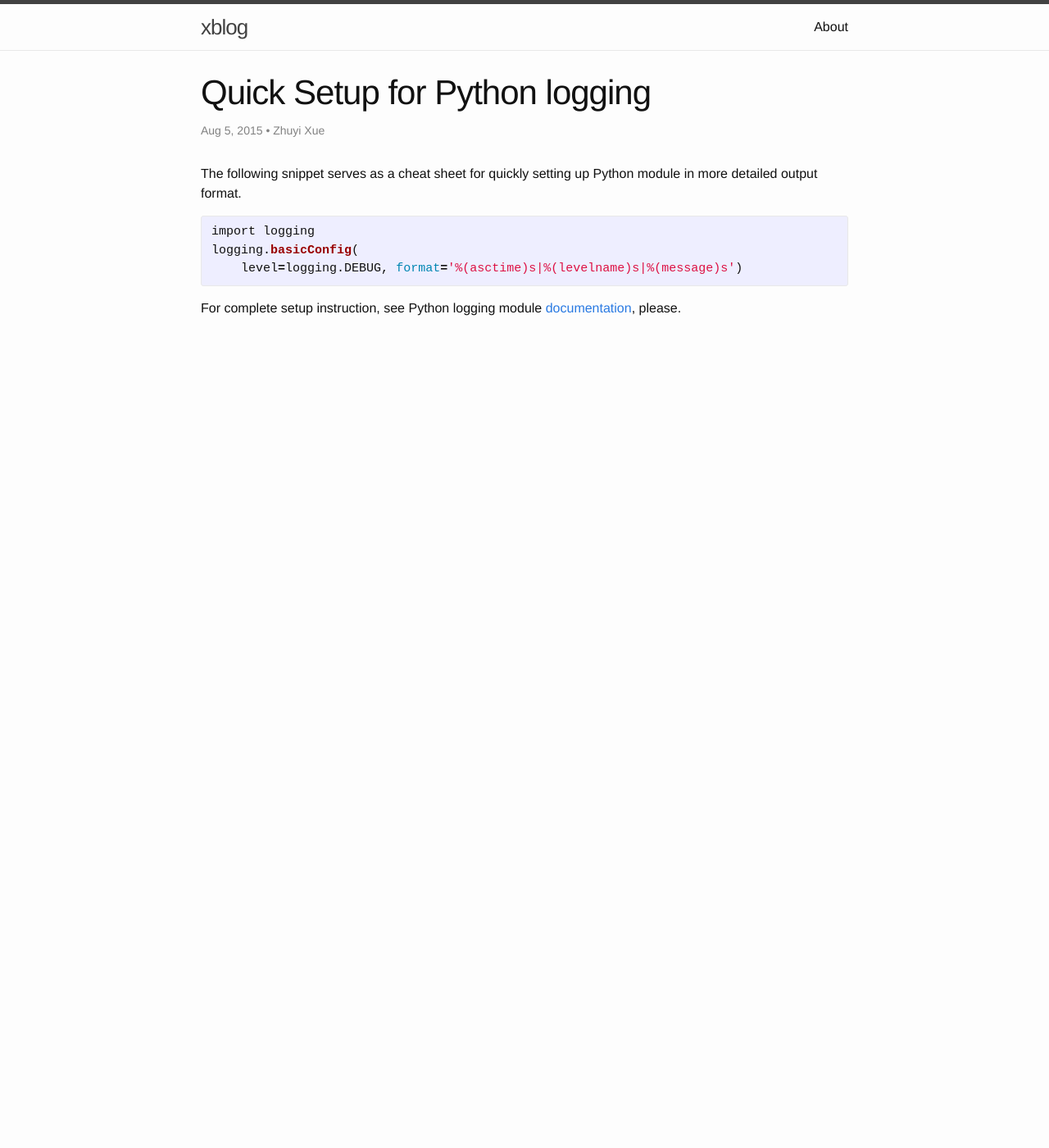
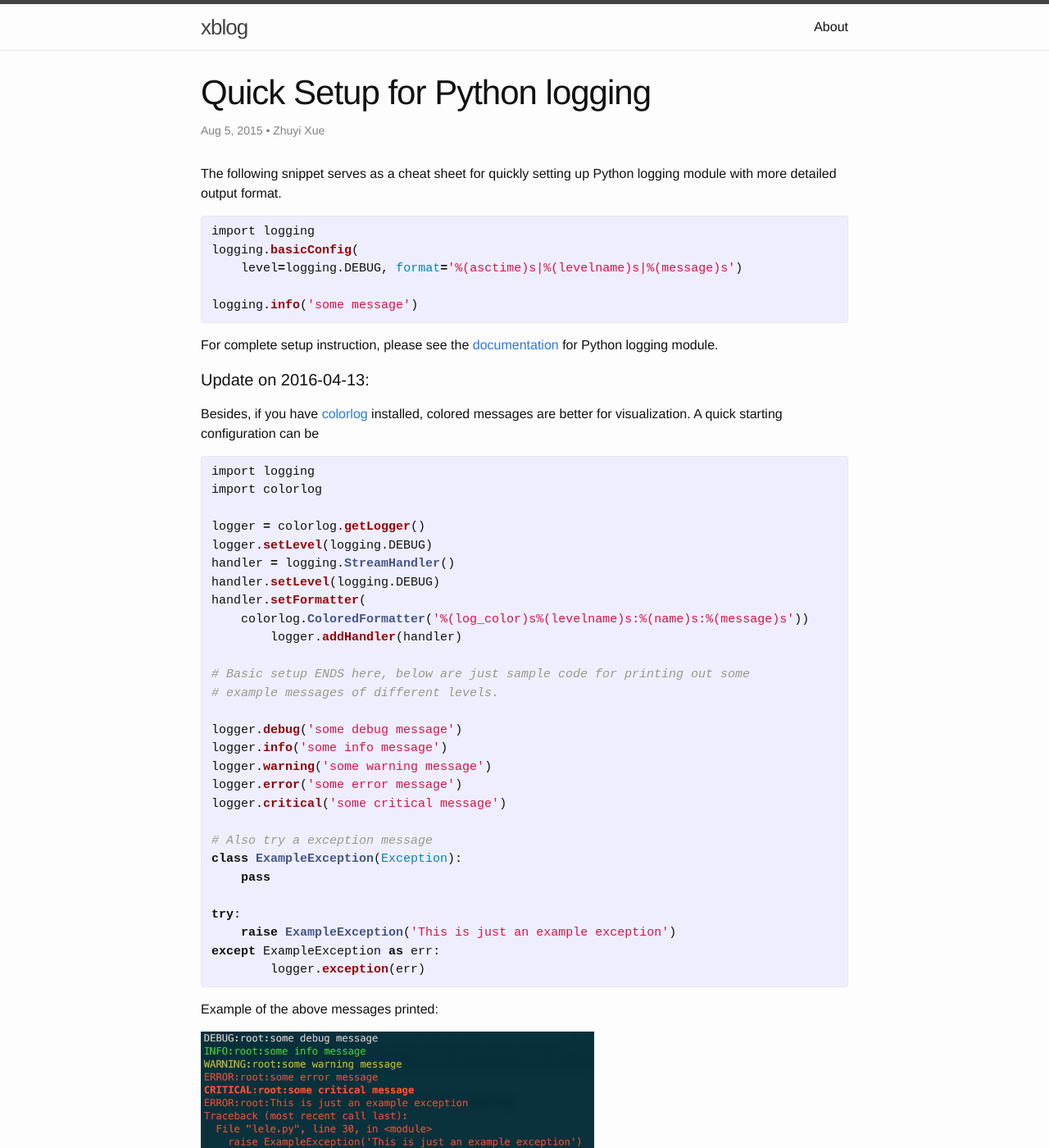
Before and after one commit to zyxue/zyxue.github.io, a Jekyll site: the page built from _posts/2015-08-05-quick-setup-for-python-logging.md, in a window 1280 px wide and 1400 px high. Shown: the whole window at 82% size. Built offline with Jekyll 4.4.1, drawn with Linux system fonts in a browser that asks for light colours; comment, search, counter and statistics services are not loaded; some of the changed text lies outside the part shown.

Commit message:
updated _posts/2015-08-05-quick-setup-for-python-logging.md
including basic instructions for setting up colorlog

```diff
--- a/_posts/2015-08-05-quick-setup-for-python-logging.md
+++ b/_posts/2015-08-05-quick-setup-for-python-logging.md
@@ -6,14 +6,65 @@ tags: python,logging
 ---
 
 The following snippet serves as a cheat sheet for quickly setting up Python
-module in more detailed output format.
+logging module with more detailed output format.
 
 {% highlight python %}
 import logging
 logging.basicConfig(
     level=logging.DEBUG, format='%(asctime)s|%(levelname)s|%(message)s')
+
+logging.info('some message')
 {% endhighlight %}
 
+For complete setup instruction, please see the
+ [documentation](https://docs.python.org/2/library/logging.html) for Python
+ logging module.
 
-For complete setup instruction, see Python logging module
-[documentation](https://docs.python.org/2/library/logging.html), please.
+#### Update on 2016-04-13:
+
+Besides, if you have [colorlog](https://github.com/borntyping/python-colorlog)
+installed, colored messages are better for visualization. A quick starting
+configuration can be
+
+{% highlight python %}
+import logging
+import colorlog
+
+logger = colorlog.getLogger()
+logger.setLevel(logging.DEBUG)
+handler = logging.StreamHandler()
+handler.setLevel(logging.DEBUG)
+handler.setFormatter(
+    colorlog.ColoredFormatter('%(log_color)s%(levelname)s:%(name)s:%(message)s'))
+	logger.addHandler(handler)
+
+# Basic setup ENDS here, below are just sample code for printing out some
+# example messages of different levels.
+
+logger.debug('some debug message')
+logger.info('some info message')
+logger.warning('some warning message')
+logger.error('some error message')
+logger.critical('some critical message')
+
+# Also try a exception message
+class ExampleException(Exception):
+    pass
+
+try:
+    raise ExampleException('This is just an example exception')
+except ExampleException as err:
+	logger.exception(err)
+
+{% endhighlight %}
+
+Example of the above messages printed:
+
+<!-- surprised that html can be included in markdown directly,
+http://daringfireball.net/projects/markdown/syntax#html -->
+<!-- also, too lazy to format the colors in raw html -->
+<p><img src="/assets/colorlog_example_messages.png" alt="Colorlog example messages"
+width="480"/></p>
+
+For more information about colorlog, please see
+[here](https://github.com/borntyping/python-colorlog).
```
Also changed, not shown: assets/colorlog_example_messages.png (added).
